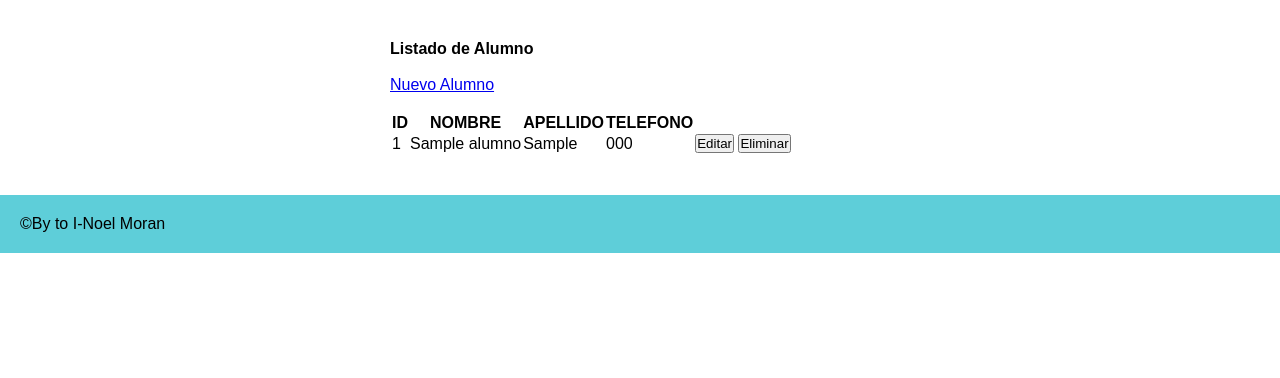
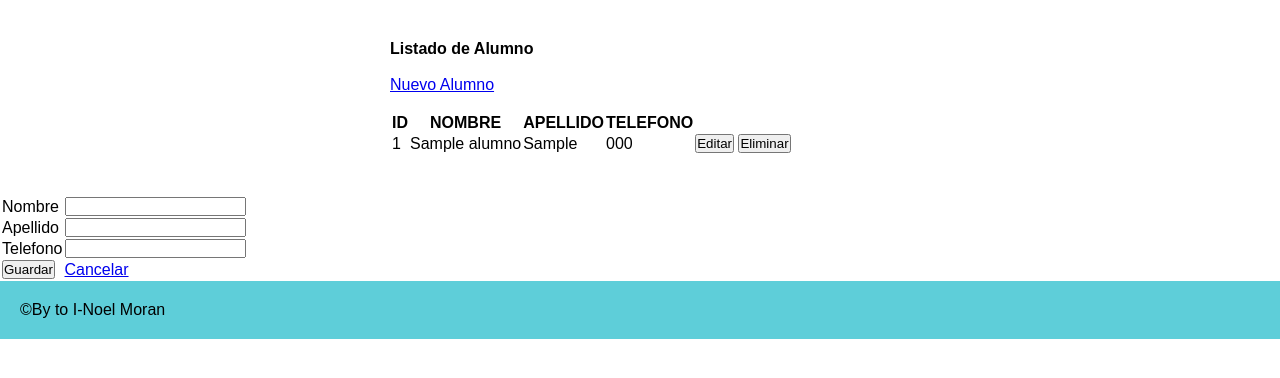
Before and after one commit to danielM9521/mvc-php-ajax, a PHP site: page /mvc-php-ajax/alumno/insert in a window 1280 px wide. Shown: the part 38-416 px from the top of the page. Run offline with PHP 8.4, Linux system fonts and the light colour scheme; the visitor is signed in with stand-in values (Sample User, id 1); tables that the repository leaves empty or names only in its code hold one stand-in row (values such as "Sample post"); data that the repository does not hold is empty; some libraries are stand-ins or nearby versions.

Commit message:
Sin comentarios(-.-)

```diff
--- a/controllers/alumno.php
+++ b/controllers/alumno.php
@@ -11,7 +11,7 @@
             //Obtenemos todos los registros de la tabla alumno
             $alumnos=$this->model->get();
             //Convertimos el resultado a formato JSON y se lo asignamos a una variable para poder mostrarlo en la vista
-            //$this->view->alumnos= json_encode($alumnos);
+            // $this->view->alumnos= json_encode($alumnos);
             $this->view->alumnos= $alumnos;
             $this->view->render('alumno/index2');
         }
--- a/public/js/main.js
+++ b/public/js/main.js
@@ -1,27 +1,64 @@
+//Almacenamos en una variable la NodeList con los botones que pertenecen a la clase btnEliminar
 const botones = document.querySelectorAll('.btnEliminar');
+//Recorremos la NodeList con un foreach
 botones.forEach(boton => {
-boton.addEventListener('click',function(){
-const id = this.dataset.id;
-const confirm = window.confirm('¿Desea eliminar al alumno '+ id + '?');
+  //Agregamos a cada botón el evento click
+  boton.addEventListener('click', function () {
+  //Obtenemos el date-id asignado en la vista
+    const id = this.dataset.id;
+    //Guardamos en una variable la respuesta al cuadro de diálogo confirm (true o false)
+    const confirm = window.confirm('¿Desea eliminar al alumno ' + id + '?');
+
 if(confirm){
-  //Solicitud ajax
-httpRequest('http://localhost/mvc-php-ajax/alumno/delete/'+id, function(){
-console.log(this.responseText);
-const tbody = document.querySelector('#tbody-alumnos');
-const fila = document.querySelector('#fila-'+id);
+  //Solicitud ajax al controlador alumno
+  //En este caso el callback es una funcion
+  httpRequest('http://localhost/mvc-php-ajax/alumno/delete/' + id, function () {
+  //Mostramos en consola la respuesta obtenida
+    console.log(this.responseText);
+    //Seleccionamos el tbody de la tabla que muestra los alumnos registrados
+    const tbody = document.querySelector('#tbody-alumnos');
+    //Luego seleccionamos la fila que será eliminada
+    const fila = document.querySelector('#fila-' + id);
+    //Removemos la fila de la tabla
 tbody.removeChild(fila);
 });
 }
 });
 });
 
-function httpRequest(url, callback){
+//Declaramos na función que se encargará de hacer la solicitud ajax
+function httpRequest(url, callback) {
+  //Nuevo objeto de la clase XMLHttpRequest
   const http = new XMLHttpRequest;
+  //Ejecutamos el método open de la clase XMLHttpRequest
   http.open('GET', url);
+  //Ejecutamos el método send de la clase XMLHttpRequest
   http.send();
-http.onreadystatechange = function(){
-  if(this.readyState == 4 && this.status == 200){
-callback.apply(http);
+  http.onreadystatechange = function () {
+  //Validar que la respuesta recibida sea correcta
+    if (this.readyState == 4 && this.status == 200) {
+    //Si la respuesta es correcta ejecutamos el callback
+    callback.apply(http);
   }
 }
 }
+
+
+
+
+
+//Para editar
+const botonesEditar = document.querySelectorAll('.btnEditar');
+botonesEditar.forEach(botonEditar => {
+    botonEditar.addEventListener('click',function(){
+        const idEditar = this.dataset.id;
+      var datos = document.getElementById('fila-' + idEditar);
+
+      var id = idEditar;
+
+      var nombre = datos[0];
+
+        console.log(datos);
+
+});
+});
--- a/views/alumno/index2.php
+++ b/views/alumno/index2.php
@@ -29,31 +29,58 @@
                     include_once 'models/alumnos.php';
                     foreach ($this->alumnos as $item) {
                         $alumno = new Alumnos();
-                        $alumno = $item;
-                        ?>
+                        $alumno = $item; ?>
                         <tr id="fila-<?php echo $alumno->id; ?>">
                             <td id="td-<?php echo $alumno->id; ?>"><?php echo $alumno->id; ?></td>
                             <td id="td-<?php echo $alumno->nombre; ?>"><?php echo $alumno->nombre; ?></td>
                             <td id="td-<?php echo $alumno->apellido; ?>"><?php echo $alumno->apellido; ?></td>
                             <td id="td-<?php echo $alumno->telefono; ?>"><?php echo $alumno->telefono; ?></td>
-
                             <td>
                                 <button class="btnEditar" data-id="<?php echo $alumno->id; ?>">Editar</button>
 
                                 <button class="btnEliminar" data-id="<?php echo $alumno->id; ?>">Eliminar</button>
-
-                                <!-- <a href="<?php echo constant('URL') . 'alumno/delete/' . $alumno->id; ?>" title="¿Desea eliminar este registro?">Eliminar</a> -->
                             </td>
                         </tr>
-                    <?php } ?>
+                    <?php
+                    } ?>
                 </tbody>
             </table>
         </div>
     </div>
 
+
+
+
+<!-- Para el editar -->
+    <table>
+                    <tr>
+                        <td><label for="nombre">Nombre</label></td>
+                        <td><input type="text" id="nombre" name="nombre" required></td>
+                    </tr>
+                    <tr>
+                        <td><label for="apellido">Apellido</label></td>
+                        <td><input type="text" id="apellido" name="apellido" required></td>
+                    </tr>
+                    <tr>
+                        <td><label for="telefono">Telefono</label></td>
+                        <td><input type="text" id="telefono" name="telefono" required></td>
+                    </tr>
+                    <tr>
+                        <td><input type="submit" onclick="ajax_post();" value="Guardar"></td>
+                        <td><a href="<?php echo constant('URL');?>alumno">Cancelar</a></td>
+                    </tr>
+                </table>
+<!-- ----------------------------------------------- -->
+
+
+
+
+
+
     <?php require 'views/footer.php' ?>
     <script src="<?php echo constant('URL'); ?>public/js/main.js">
     </script>
+
 
     <!-- Funciones para llenar el formulario con los datos del alumno seleccionado -->
     <script>
```
